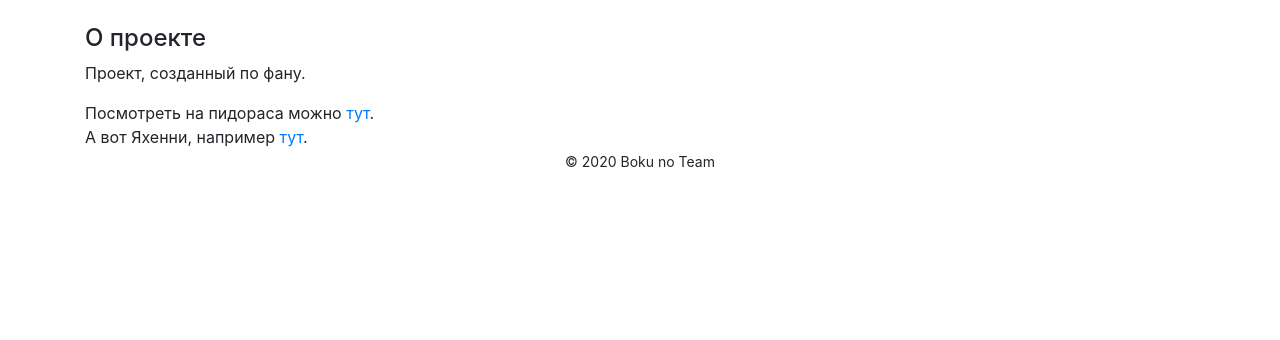
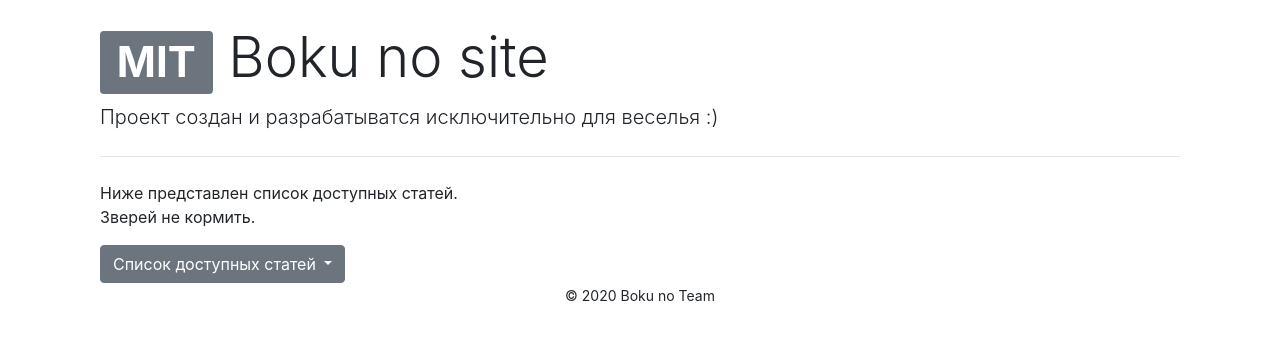
Before and after one commit to Yahenni/bokunosite, a Python web app: template app/templates/index.html in a window 1280 px wide. Shown: the part 56-396 px from the top of the page. Run offline with Jinja, Linux system fonts and the light colour scheme; the template is opened without the code that fills it, so the values that code supplies are empty; some libraries are stand-ins or nearby versions.

Commit message:
Обновлён index.html

```diff
--- a/app/templates/index.html
+++ b/app/templates/index.html
@@ -1,8 +1,21 @@
 {% extends "base.html" %}
 
 {% block content %}
-	<h4>О проекте</h4>
-	<p>Проект, созданный по фану.</p>
-	<div>Посмотреть на пидораса можно <a href="/kirill">тут</a>.<div>
-	<div>А вот Яхенни, например <a href="/yahenni">тут</a>.</div>
+	<div class="jumbotron-fluid">
+		<div class="container">
+  	<h2 class="display-4"><span class="badge badge-secondary">MIT</span> Boku no site</h2>
+  	<p class="lead">Проект создан и разрабатыватся исключительно для веселья :) </p>
+  	<hr class="my-4">
+  	<p>Ниже представлен список доступных статей.<br>Зверей не кормить.</p>
+	<div class="dropdown">
+  <button class="btn btn-secondary dropdown-toggle" type="button" id="dropdownMenuButton" data-toggle="dropdown" aria-haspopup="true" aria-expanded="false">
+    Список доступных статей
+  </button>
+  <div class="dropdown-menu" aria-labelledby="dropdownMenuButton">
+    <a class="dropdown-item" href="/kirill">Кирилл</a>
+    <a class="dropdown-item" href="/yahenni">Якхенни</a>
+  </div>
+</div>
+  </div>
+</div>
 {% endblock %}
```
